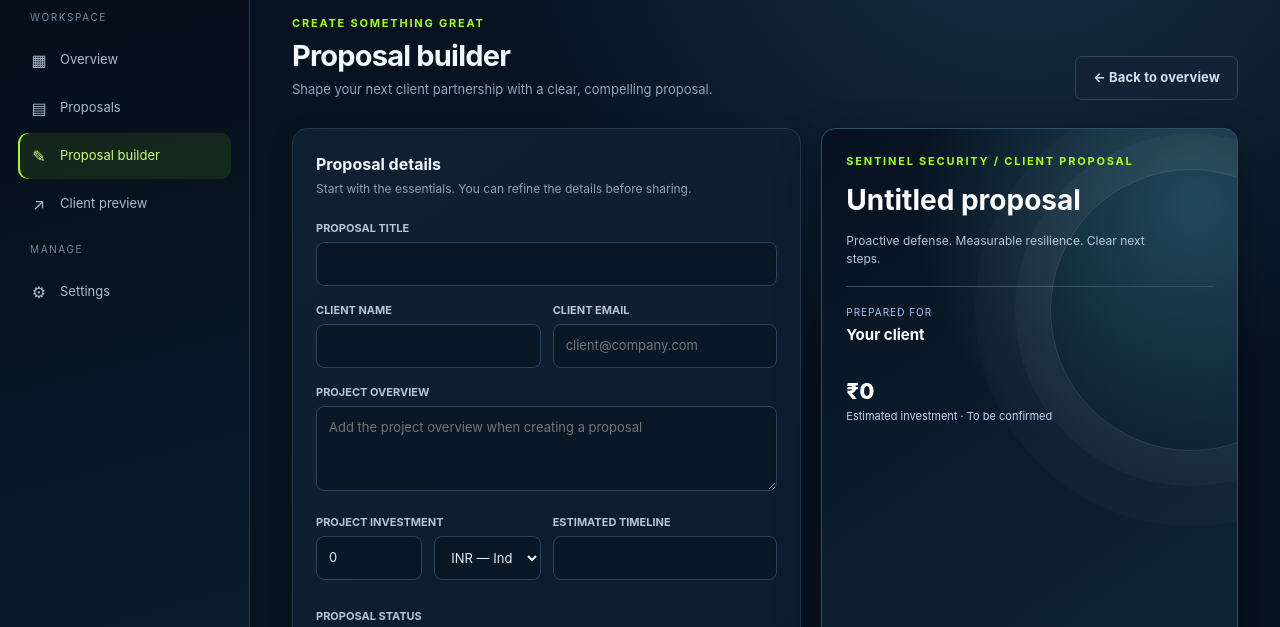
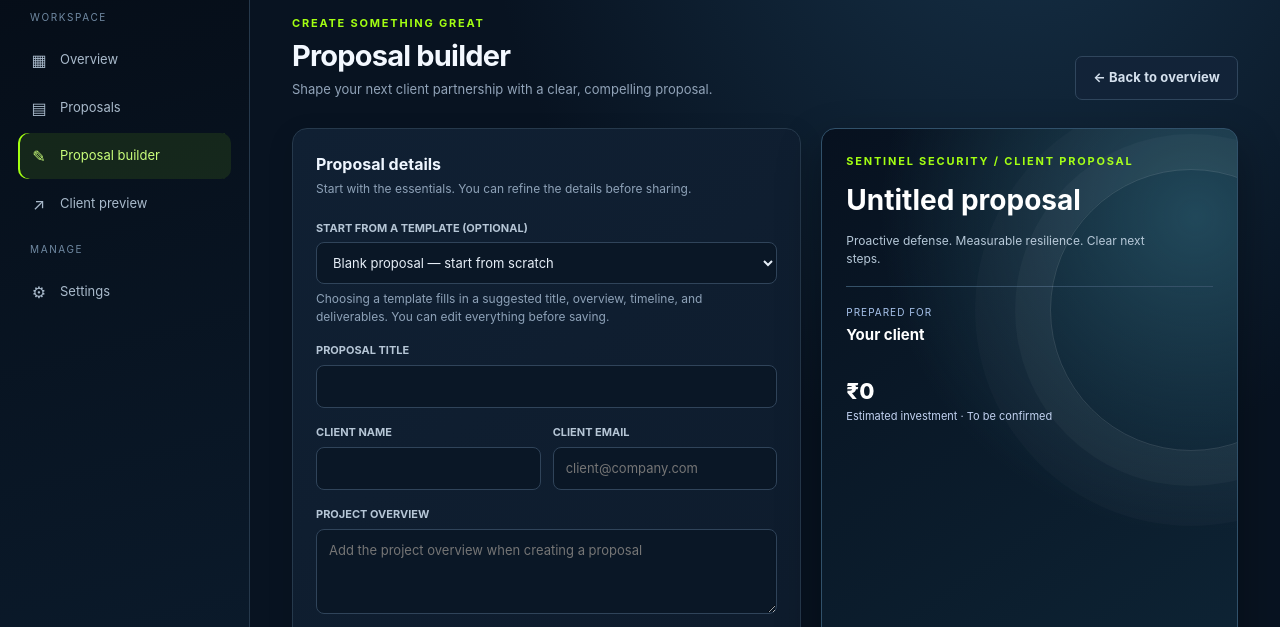
Before and after one commit to faunara/custom-online-proposal-portal, a website: page index.html in a window 1280 px wide. Both pictures are taken after a click on the button "＋ Create proposal". Shown: the part 99-726 px from the top of the page. Drawn offline with Linux system fonts and the light colour scheme; no server answers.

Commit message:
Add cybersecurity and web development proposal template selector

```diff
--- a/index.html
+++ b/index.html
@@ -72,6 +72,7 @@ th{background:#0b1827;color:#8198af}td{border-color:#203247;color:#b6c6d6}td str
 <section class="page" id="proposals"><div class="welcome"><div><div class="eyebrow">Your workspace</div><h1>All proposals</h1><p class="sub">A single view of every opportunity and client conversation.</p></div><button class="btn primary" data-go="builder">＋ Create proposal</button></div><div class="panel"><div class="panel-head"><h2>Proposal library</h2><div class="filters"><input id="search2" placeholder="Search proposals…" /></div></div><div class="table-wrap"><table><thead><tr><th>Proposal</th><th>Client</th><th>Value</th><th>Last updated</th><th>Status</th><th></th></tr></thead><tbody id="proposalRows2"></tbody></table></div></div></section>
 <section class="page" id="builder"><div class="welcome"><div><div class="eyebrow">Create something great</div><h1>Proposal builder</h1><p class="sub">Shape your next client partnership with a clear, compelling proposal.</p></div><button class="btn secondary" data-go="dashboard">← Back to overview</button></div>
 <div class="form-grid"><div class="panel form-card"><h2>Proposal details</h2><p class="hint">Start with the essentials. You can refine the details before sharing.</p>
+<div class="field"><label>START FROM A TEMPLATE (OPTIONAL)</label><select id="templateSelect"><option value="">Blank proposal — start from scratch</option><option value="cybersecurity">Cybersecurity services</option><option value="web-development">Web development services</option></select><p class="hint" style="margin:6px 0 0">Choosing a template fills in a suggested title, overview, timeline, and deliverables. You can edit everything before saving.</p></div>
 <div class="field"><label>PROPOSAL TITLE</label><input id="titleInput" value="" /></div><div class="two"><div class="field"><label>CLIENT NAME</label><input id="clientInput" value="" /></div><div class="field"><label>CLIENT EMAIL</label><input id="emailInput" type="email" placeholder="client@company.com" /></div></div>
 <div class="field"><label>PROJECT OVERVIEW</label><textarea id="overviewInput" placeholder="Add the project overview when creating a proposal"></textarea></div><div class="two"><div class="field"><label>PROJECT INVESTMENT</label><div class="two"><input id="priceInput" type="number" value="" min="0" /><select id="currencyInput"><option value="INR" selected>INR — Indian Rupee (₹)</option></select></div></div><div class="field"><label>ESTIMATED TIMELINE</label><input id="timelineInput" value="" /></div><div class="field"><label>PROPOSAL STATUS</label><select id="statusInput"><option>Draft</option><option>Sent</option><option>In review</option><option>Approved</option></select></div></div>
 <div class="field"><label>KEY DELIVERABLES</label><textarea id="deliverablesInput" placeholder="Add deliverables, one per line"></textarea></div>
```
